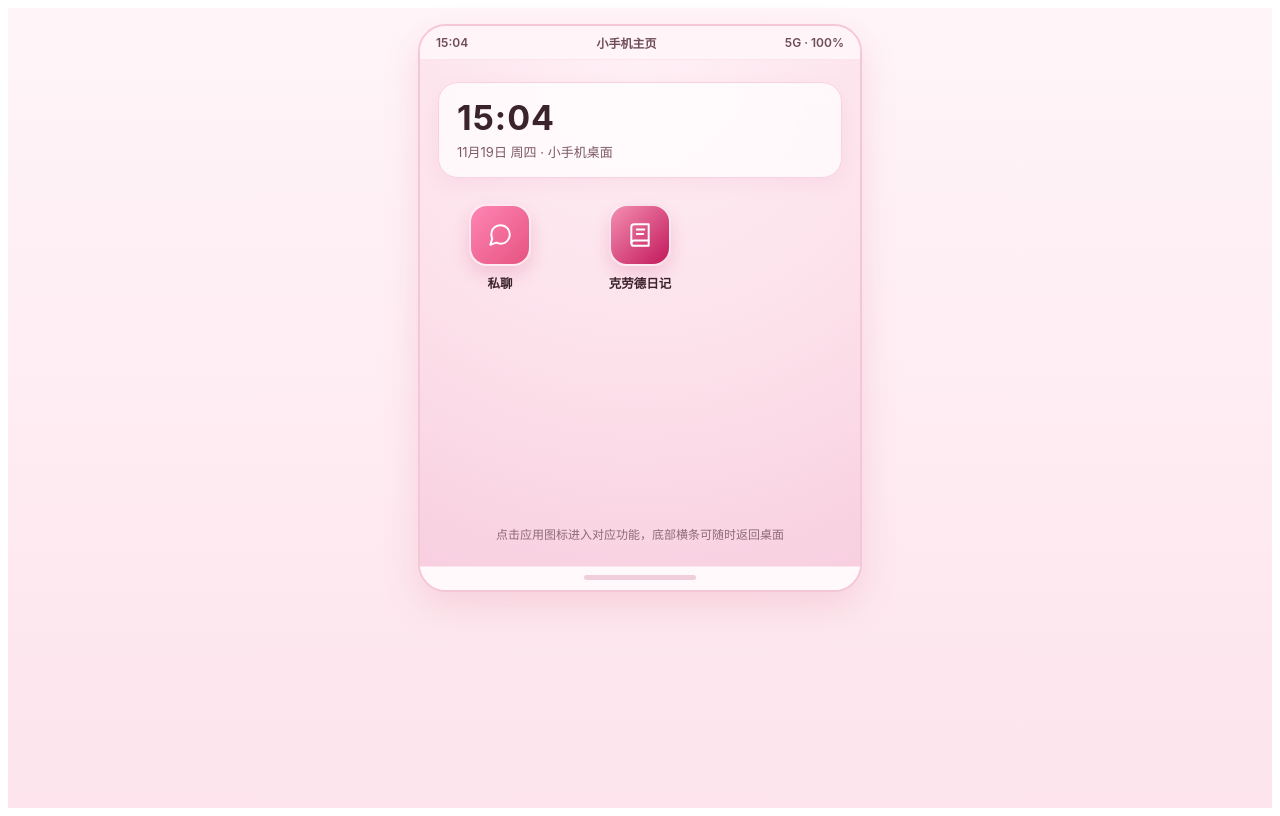
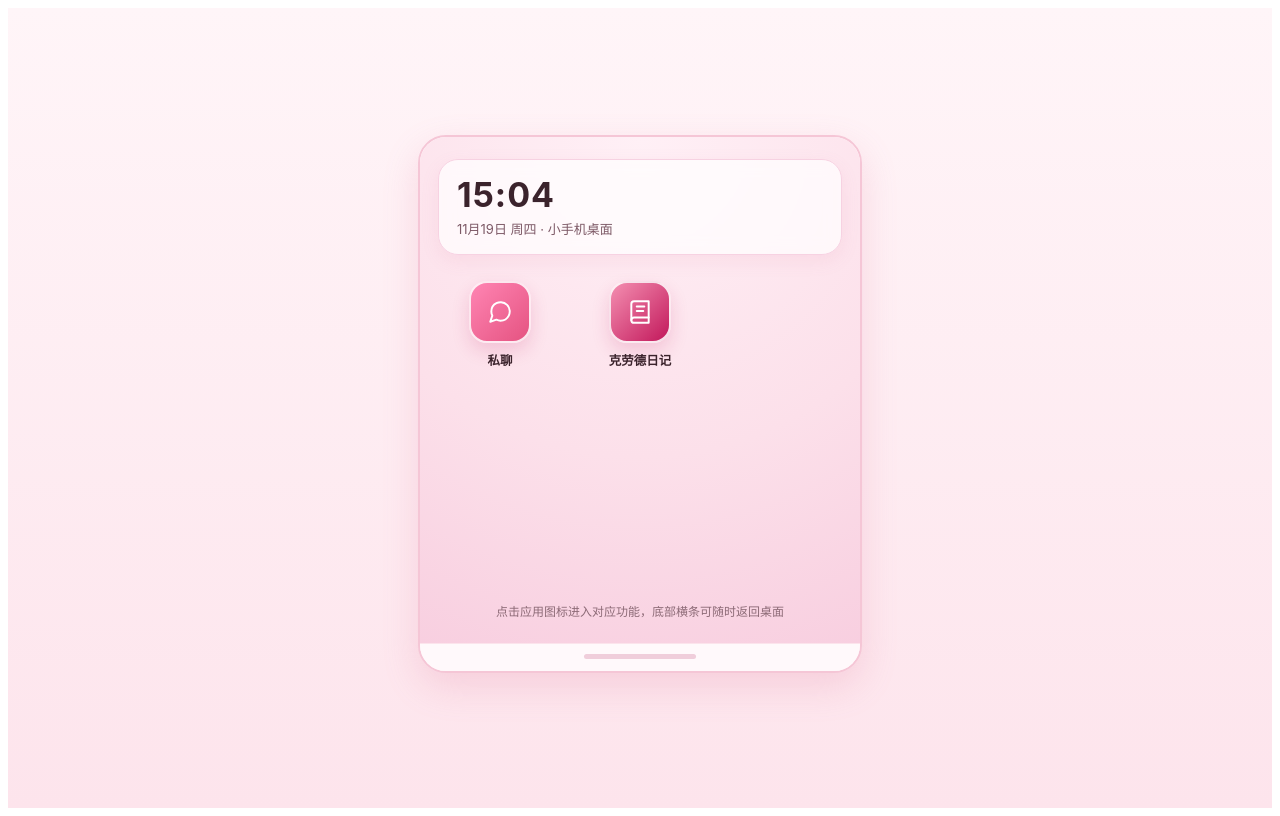
Before and after one commit to an0507/my-claude-frontend, a React (Vite) app: page / in a window 1280 px wide. Built offline with nearby package versions, Linux system fonts and the light colour scheme.

Commit message:
Refactor App component by removing unused code
Removed unused getStatusTime function and related state management. Updated layout styles for better alignment and padding.

```diff
--- a/src/App.jsx
+++ b/src/App.jsx
@@ -1,32 +1,10 @@
-import { useEffect, useState } from 'react';
+import { useState } from 'react';
 import ChatApp from './components/ChatApp';
 import DiaryApp from './components/DiaryApp';
 import PhoneHome from './components/PhoneHome';
 
-function getStatusTime() {
-  const now = new Date();
-  const hh = String(now.getHours()).padStart(2, '0');
-  const mm = String(now.getMinutes()).padStart(2, '0');
-  return `${hh}:${mm}`;
-}
-
 export default function App() {
   const [activeApp, setActiveApp] = useState('home');
-  const [statusTime, setStatusTime] = useState(getStatusTime);
-
-  useEffect(() => {
-    const timer = setInterval(() => {
-      setStatusTime(getStatusTime());
-    }, 15000);
-    return () => clearInterval(timer);
-  }, []);
-
-  const headerTitle =
-    activeApp === 'home'
-      ? '小手机主页'
-      : activeApp === 'diary'
-      ? '克劳德日记'
-      : '私聊';
 
   return (
     <div
@@ -38,8 +16,8 @@ export default function App() {
         color: '#2d1e24',
         display: 'flex',
         justifyContent: 'center',
-        alignItems: 'flex-start',
-        padding: '16px 12px',
+        alignItems: 'center',
+        padding: '20px 12px 28px',
         boxSizing: 'border-box',
       }}
     >
@@ -56,25 +34,6 @@ export default function App() {
           overflow: 'hidden',
         }}
       >
-        {/* 手机顶部状态栏 */}
-        <div
-          style={{
-            display: 'flex',
-            justifyContent: 'space-between',
-            alignItems: 'center',
-            padding: '8px 16px',
-            fontSize: 12,
-            fontWeight: 600,
-            color: '#6e4d59',
-            background: '#fff4f8',
-            borderBottom: '1px solid #fce4ec',
-          }}
-        >
-          <span>{statusTime}</span>
-          <span>{headerTitle}</span>
-          <span>5G · 100%</span>
-        </div>
-
         {/* 当前打开的页面 */}
         {activeApp === 'home' ? (
           <PhoneHome onOpenApp={(appId) => setActiveApp(appId)} />
@@ -87,7 +46,7 @@ export default function App() {
         {/* 底部 Home 导航条 */}
         <div
           style={{
-            padding: '8px 16px 10px',
+            padding: '10px 16px 12px',
             background: '#fff9fb',
             borderTop: '1px solid #fce4ec',
             display: 'flex',
```
